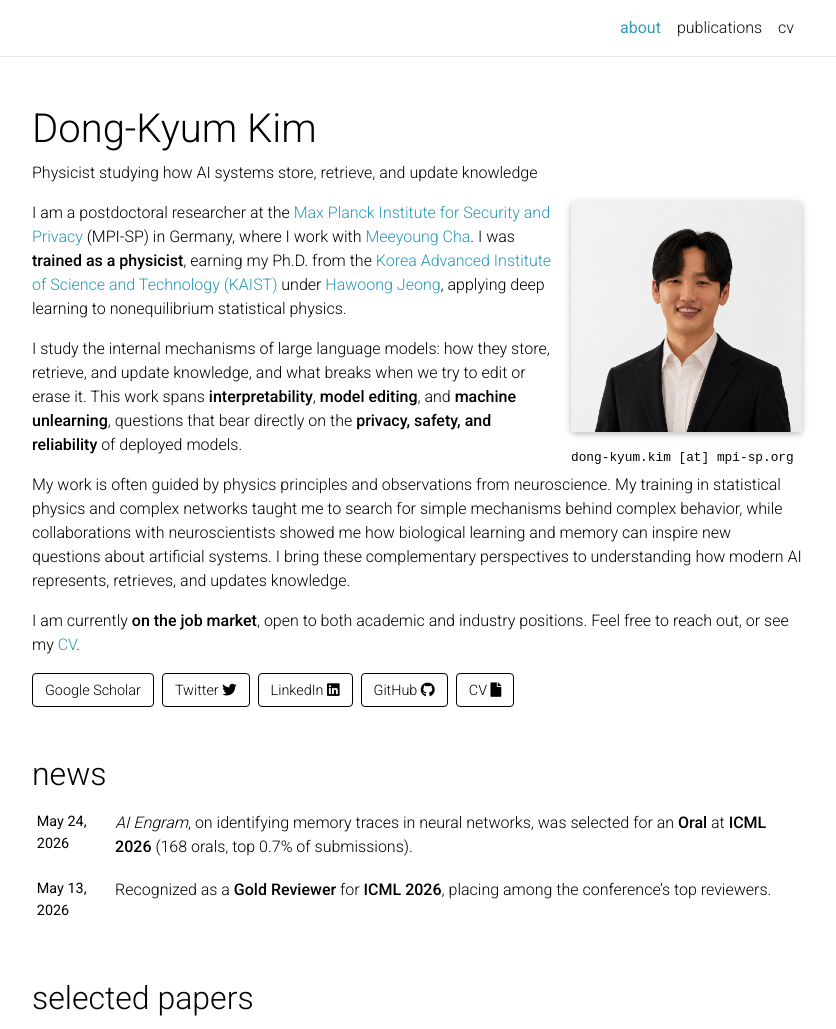
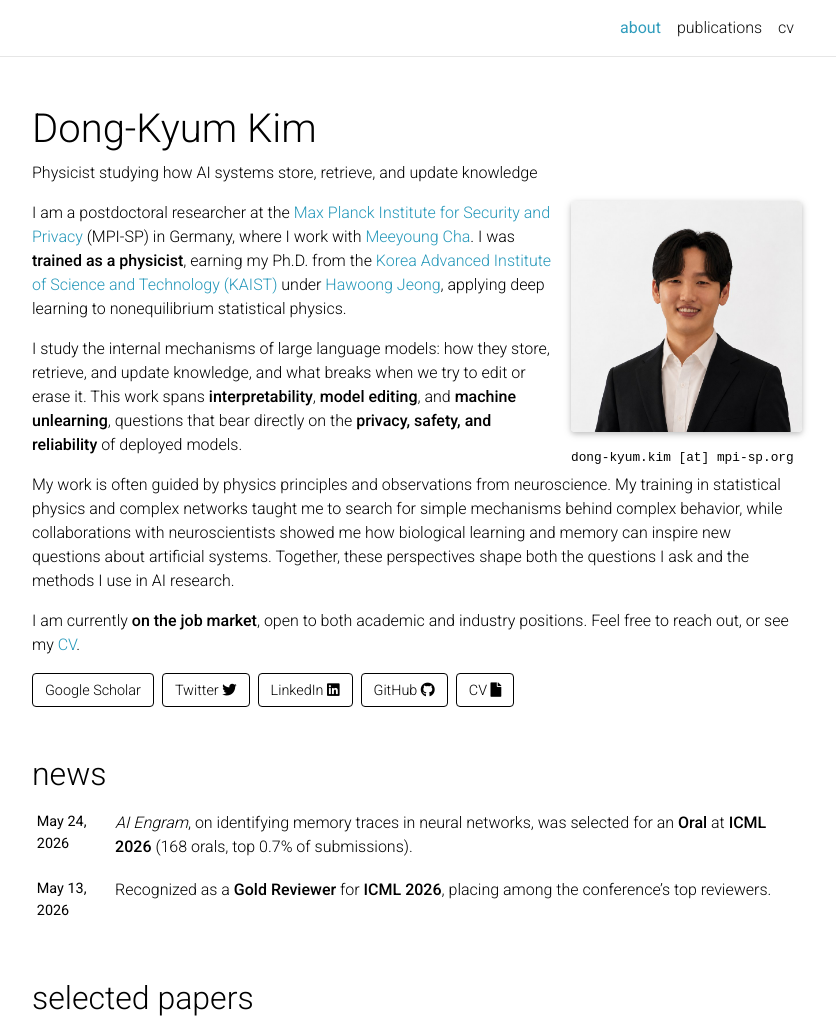
Before and after one commit to kdkyum/kdkyum.github.io, a Jekyll site: the page built from _pages/about.md, in a window 1280 px wide and 1324 px high, cut to the strip 0-1029 px from the top of the window. Shown: the whole strip, without its empty margins (223-1059 px from the left). Built offline with Jekyll 4.4.1, drawn with Linux system fonts in a browser that asks for light colours; comment, search, counter and statistics services are not loaded; a style sheet for code colours, icons or effects is not loaded.

Commit message:
docs(home): remove repeated knowledge wording from the bio
Replace the final sentence, which repeated represent/retrieve/update from
the preceding paragraph, with a concise statement about how the two
perspectives shape the research questions and methods.

Co-Authored-By: Claude <noreply@anthropic.com>

```diff
--- a/_pages/about.md
+++ b/_pages/about.md
@@ -23,7 +23,7 @@ I am a postdoctoral researcher at the [Max Planck Institute for Security and Pri
 
 I study the internal mechanisms of large language models: how they store, retrieve, and update knowledge, and what breaks when we try to edit or erase it. This work spans **interpretability**, **model editing**, and **machine unlearning**, questions that bear directly on the **privacy, safety, and reliability** of deployed models.
 
-My work is often guided by physics principles and observations from neuroscience. My training in statistical physics and complex networks taught me to search for simple mechanisms behind complex behavior, while collaborations with neuroscientists showed me how biological learning and memory can inspire new questions about artificial systems. I bring these complementary perspectives to understanding how modern AI represents, retrieves, and updates knowledge.
+My work is often guided by physics principles and observations from neuroscience. My training in statistical physics and complex networks taught me to search for simple mechanisms behind complex behavior, while collaborations with neuroscientists showed me how biological learning and memory can inspire new questions about artificial systems. Together, these perspectives shape both the questions I ask and the methods I use in AI research.
 
 I am currently **on the job market**, open to both academic and industry positions. Feel free to reach out, or see my [CV](/assets/pdf/CV_DKK.pdf).
 
```
